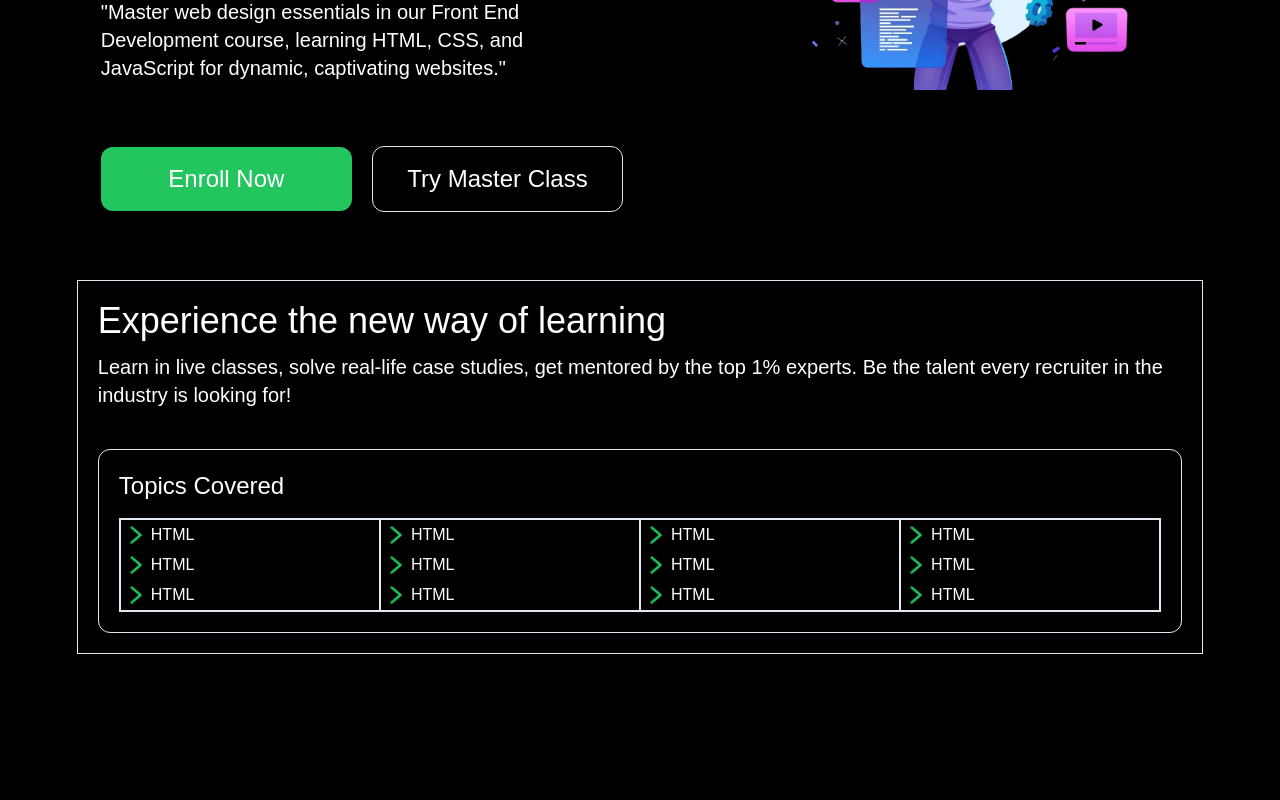
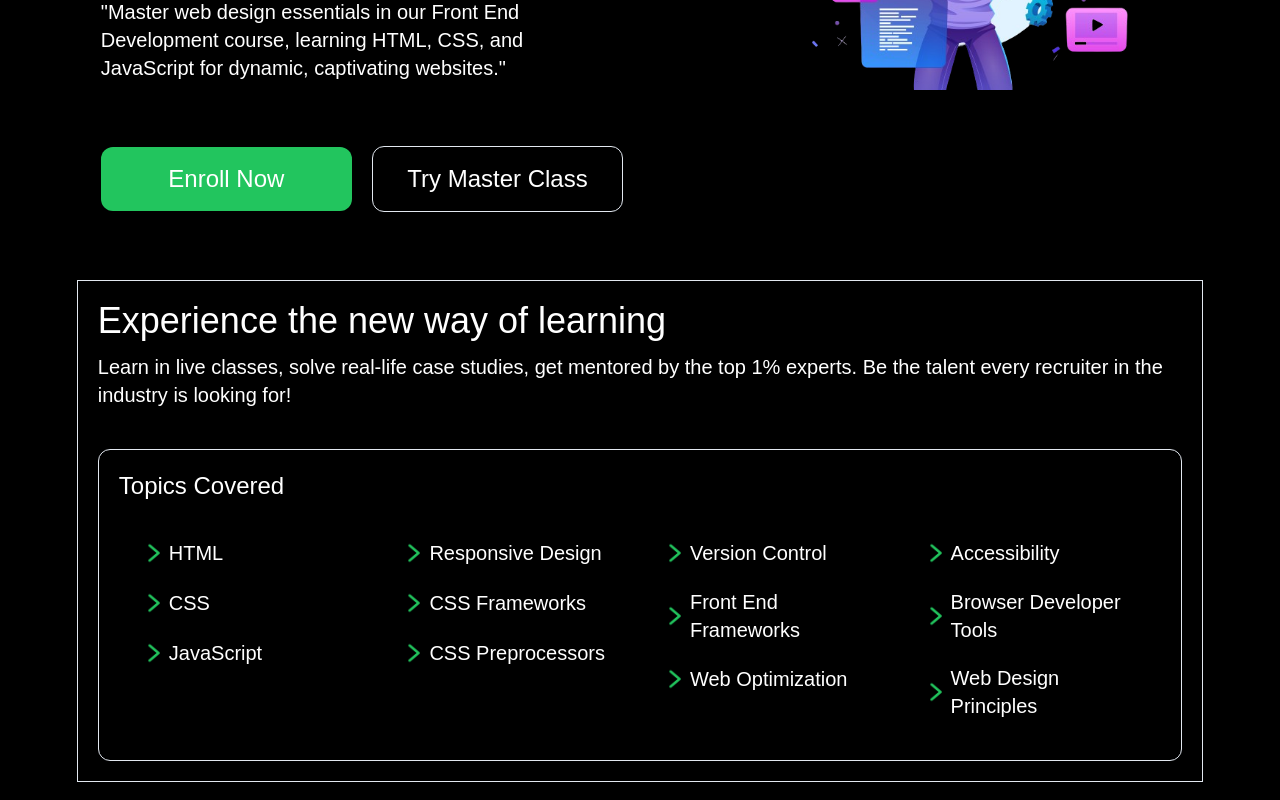
Before and after one commit to neerajtsc/traning-app, a Next.js app: page /frontend in a window 1280 px wide. Shown: the part 502-1302 px from the top of the page. Before the commit the page ends 1176 px from the top, so only its background shows below. Built offline with nearby package versions, Linux system fonts and the light colour scheme.

Commit message:
frontend courses

```diff
--- a/src/components/ui/courses/FrontEnd.tsx
+++ b/src/components/ui/courses/FrontEnd.tsx
@@ -52,8 +52,8 @@ const FrontEnd = () => {
           </p>
           <div className="border mt-10 rounded-xl p-5">
             <p className="text-2xl">Topics Covered</p>
-            <div className="border mt-4 flex">
-              <div className="w-1/4 border">
+            <div className=" mt-4 flex">
+              <div className="w-1/4 p-5">
                 <div className="flex items-center">
                   <Image
                     alt="frontEnd"
@@ -61,8 +61,28 @@ const FrontEnd = () => {
                     height={30}
                     src={"/images/topicArrow.png"}
                   />
-                  <p>HTML</p>
+                  <p className="text-xl">HTML</p>
                 </div>
+                <div className="flex items-center mt-5">
+                  <Image
+                    alt="frontEnd"
+                    width={30}
+                    height={30}
+                    src={"/images/topicArrow.png"}
+                  />
+                  <p className="text-xl">CSS</p>
+                </div>
+                <div className="flex items-center mt-5">
+                  <Image
+                    alt="frontEnd"
+                    width={30}
+                    height={30}
+                    src={"/images/topicArrow.png"}
+                  />
+                  <p className="text-xl">JavaScript</p>
+                </div>
+              </div>
+              <div className="w-1/4 p-5">
                 <div className="flex items-center">
                   <Image
                     alt="frontEnd"
@@ -70,8 +90,28 @@ const FrontEnd = () => {
                     height={30}
                     src={"/images/topicArrow.png"}
                   />
-                  <p>HTML</p>
+                  <p className="text-xl">Responsive Design</p>
                 </div>
+                <div className="flex items-center mt-5">
+                  <Image
+                    alt="frontEnd"
+                    width={30}
+                    height={30}
+                    src={"/images/topicArrow.png"}
+                  />
+                  <p className="text-xl">CSS Frameworks</p>
+                </div>
+                <div className="flex items-center mt-5">
+                  <Image
+                    alt="frontEnd"
+                    width={30}
+                    height={30}
+                    src={"/images/topicArrow.png"}
+                  />
+                  <p className="text-xl">CSS Preprocessors</p>
+                </div>
+              </div>
+              <div className="w-1/4 p-5">
                 <div className="flex items-center">
                   <Image
                     alt="frontEnd"
@@ -79,10 +119,28 @@ const FrontEnd = () => {
                     height={30}
                     src={"/images/topicArrow.png"}
                   />
-                  <p>HTML</p>
+                  <p className="text-xl">Version Control</p>
+                </div>
+                <div className="flex items-center mt-5">
+                  <Image
+                    alt="frontEnd"
+                    width={30}
+                    height={30}
+                    src={"/images/topicArrow.png"}
+                  />
+                  <p className="text-xl">Front End Frameworks</p>
+                </div>
+                <div className="flex items-center mt-5">
+                  <Image
+                    alt="frontEnd"
+                    width={30}
+                    height={30}
+                    src={"/images/topicArrow.png"}
+                  />
+                  <p className="text-xl">Web Optimization</p>
                 </div>
               </div>
-              <div className="w-1/4 border">
+              <div className="w-1/4 p-5">
                 <div className="flex items-center">
                   <Image
                     alt="frontEnd"
@@ -90,83 +148,25 @@ const FrontEnd = () => {
                     height={30}
                     src={"/images/topicArrow.png"}
                   />
-                  <p>HTML</p>
+                  <p className="text-xl">Accessibility</p>
                 </div>
-                <div className="flex items-center">
+                <div className="flex items-center mt-5">
                   <Image
                     alt="frontEnd"
                     width={30}
                     height={30}
                     src={"/images/topicArrow.png"}
                   />
-                  <p>HTML</p>
+                  <p className="text-xl">Browser Developer Tools</p>
                 </div>
-                <div className="flex items-center">
+                <div className="flex items-center mt-5">
                   <Image
                     alt="frontEnd"
                     width={30}
                     height={30}
                     src={"/images/topicArrow.png"}
                   />
-                  <p>HTML</p>
-                </div>
-              </div>
-              <div className="w-1/4 border">
-                <div className="flex items-center">
-                  <Image
-                    alt="frontEnd"
-                    width={30}
-                    height={30}
-                    src={"/images/topicArrow.png"}
-                  />
-                  <p>HTML</p>
-                </div>
-                <div className="flex items-center">
-                  <Image
-                    alt="frontEnd"
-                    width={30}
-                    height={30}
-                    src={"/images/topicArrow.png"}
-                  />
-                  <p>HTML</p>
-                </div>
-                <div className="flex items-center">
-                  <Image
-                    alt="frontEnd"
-                    width={30}
-                    height={30}
-                    src={"/images/topicArrow.png"}
-                  />
-                  <p>HTML</p>
-                </div>
-              </div>
-              <div className="w-1/4 border">
-                <div className="flex items-center">
-                  <Image
-                    alt="frontEnd"
-                    width={30}
-                    height={30}
-                    src={"/images/topicArrow.png"}
-                  />
-                  <p>HTML</p>
-                </div>
-                <div className="flex items-center">
-                  <Image
-                    alt="frontEnd"
-                    width={30}
-                    height={30}
-                    src={"/images/topicArrow.png"}
-                  />
-                  <p>HTML</p>
-                </div>
-                <div className="flex items-center">
-                  <Image
-                    alt="frontEnd"
-                    width={30}
-                    height={30}
-                    src={"/images/topicArrow.png"}
-                  />
-                  <p>HTML</p>
+                  <p className="text-xl">Web Design Principles</p>
                 </div>
               </div>
             </div>
```
